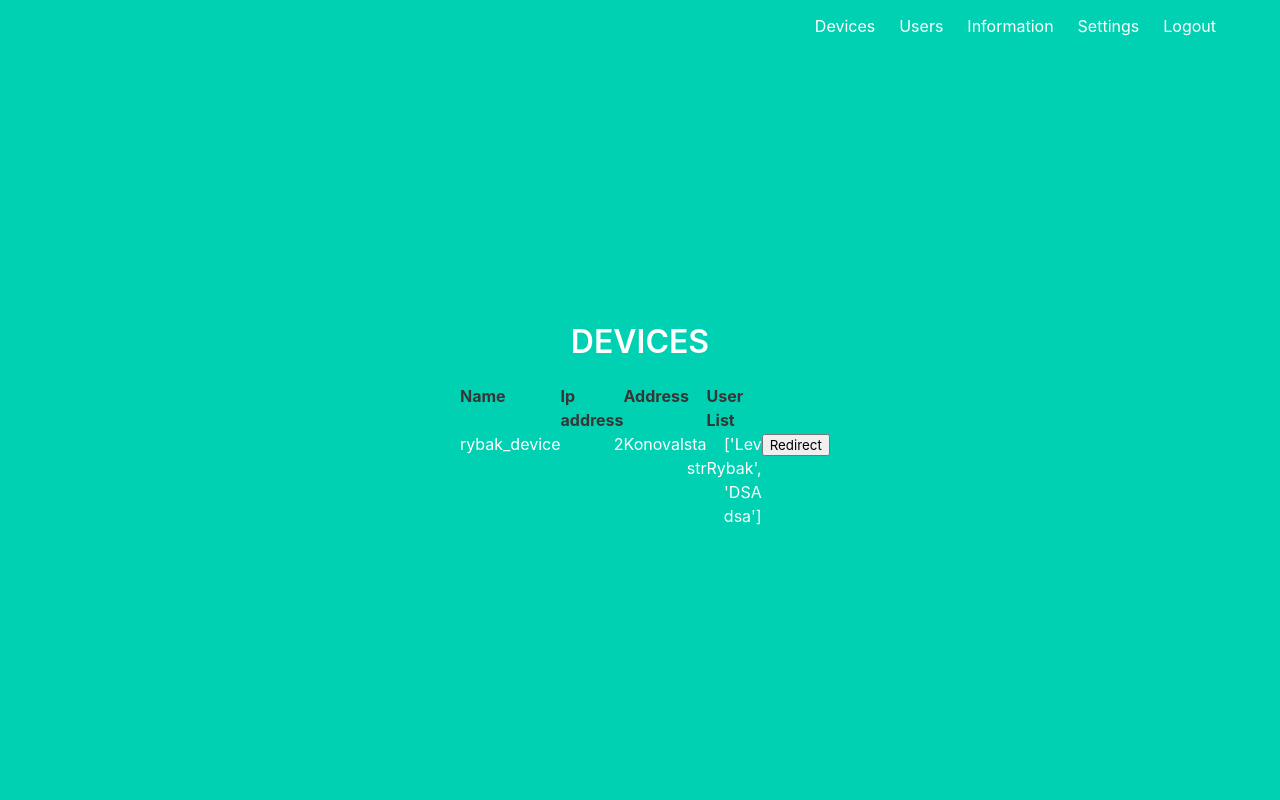
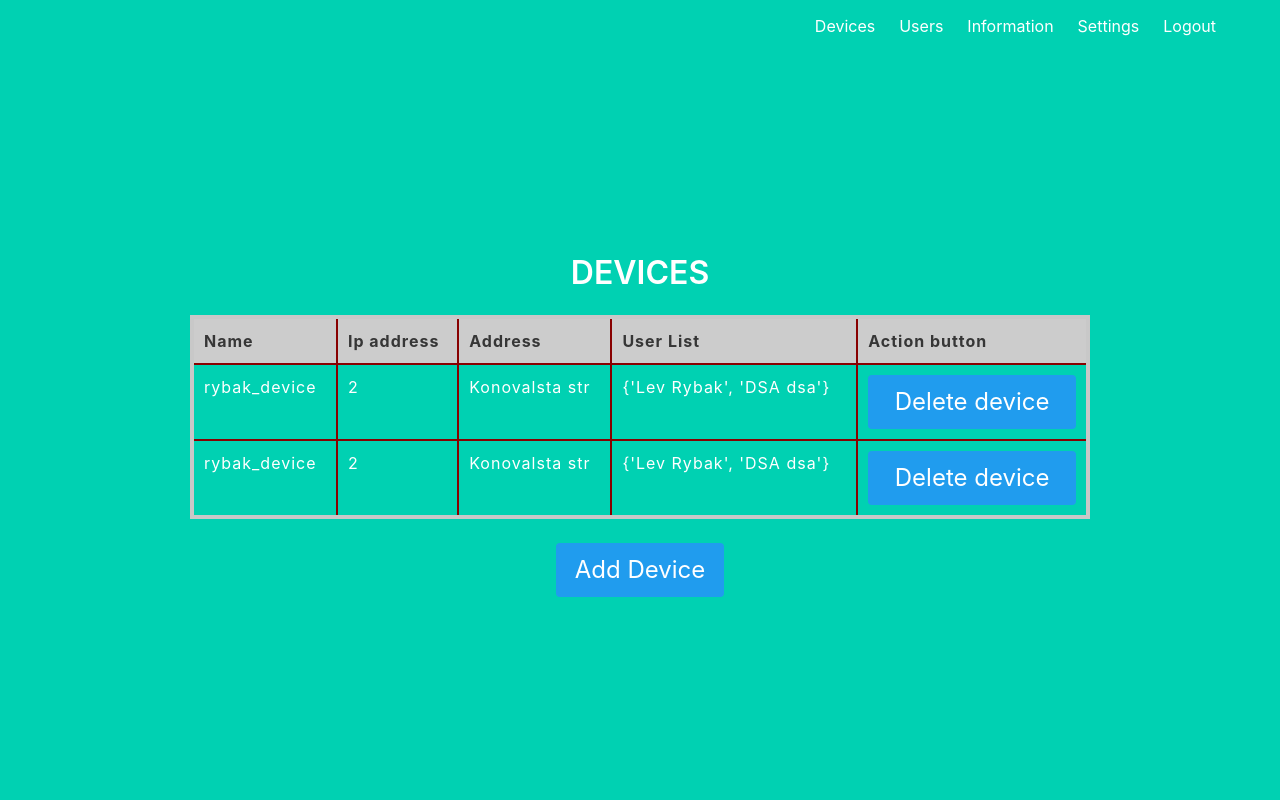
Before and after one commit to rybaklevko/diploma2019, a Flask app: page /devices_page in a window 1280 px wide. Run offline with Flask 2, Linux system fonts and the light colour scheme.

Commit message:
Updated devices page, updated templated for users and device page

```diff
--- a/pages/devices_page.py
+++ b/pages/devices_page.py
@@ -2,7 +2,8 @@ from app import app
 from flask import render_template
 
 # TODO data for device have to be read from DataBase
-device_list = [{'name': 'rybak_device', 'ip': '2', 'userList': ['Lev Rybak', 'DSA dsa'], 'address' : 'Konovalsta str'}]
+device_list = [{'name': 'rybak_device', 'ip': '2', 'userList': {'Lev Rybak', 'DSA dsa'}, 'address' : 'Konovalsta str'},
+               {'name': 'rybak_device', 'ip': '2', 'userList': {'Lev Rybak', 'DSA dsa'}, 'address': 'Konovalsta str'}]
 
 
 @app.route('/devices_page', methods=['GET', 'POST'])
--- a/templates/base_user_page.html
+++ b/templates/base_user_page.html
@@ -9,6 +9,26 @@
     <meta name="viewport" content="width=device-width, initial-scale=1">
     <title>Flask Auth Example</title>
     <link rel="stylesheet" href="https://cdnjs.cloudflare.com/ajax/libs/bulma/0.7.2/css/bulma.min.css" />
+      <style type="text/css">
+      table, th, td{
+          border: 4px solid rgb(200, 200, 200);
+          text-align: center;
+          align: center;
+      }
+    table {
+    border-collapse: collapse;
+    letter-spacing: 1px;
+    width: 900px;
+    }
+    th {
+     background: #ccc;
+    }
+    td, th {
+     border: 2px solid #800;
+     padding: 10px;
+    }
+  </style>
+
 </head>
 
 <body>
--- a/templates/devices.html
+++ b/templates/devices.html
@@ -3,21 +3,25 @@
 {% extends "base_user_page.html" %}
 
 {% block content %}
-<div class="column is-4 is-offset-4">
+<div>
     <h3 class="title">DEVICES</h3>
     {% if error %}<p class="error"><strong>Error:</strong> {{ error }}{% endif %}
 
-    <table>
+    <table align="center">
     <tr>
-            <th>Name</th><th>Ip address</th><th>Address</th><th>User List</th>
-        </tr>
-        {% for device in devices %}
+        <th>Name</th><th>Ip address</th><th>Address</th><th>User List</th><th>Action button</th>
+    </tr>
+    {% for device in devices %}
             <tr>
-                <td align="right">{{device.name}}</td><td align="right">{{device.ip}}</td>
-                <td align="right">{{device.address}}</td>   <td align="right">{{device.userList}}</td>
-                <td><button type="submit"   class="btn btn-primary">Redirect</button></td>
+                <td>{{device.name}}</td><td>{{device.ip}}</td><td>{{device.address}}</td><td>{{device.userList}}</td>
+                <td><button class="button is-block is-info is-large is-fullwidth">Delete device</button></td>
             </tr>
-        {% endfor %}
+    {% endfor %}
     </table>
+
+    <br>
+    <form method="POST" action="/add_device">
+    <button class="button is-info is-large" align="center">Add Device</button>
+    </form>
 </div>
 {% endblock %}
```
Also changed, not shown: templates/users.html (+20 -0 lines).
